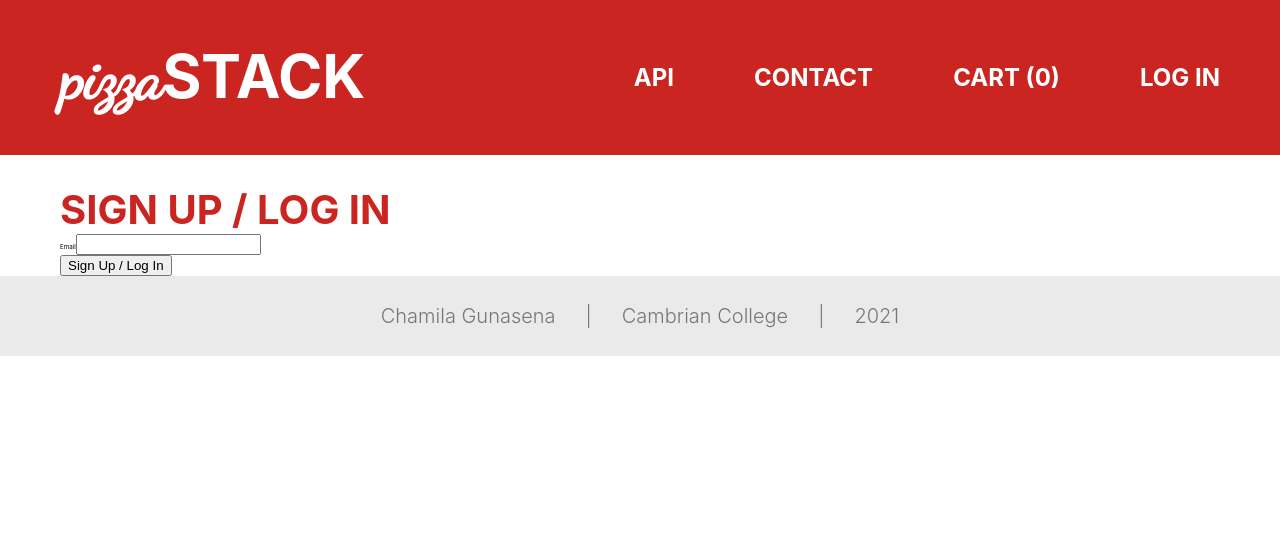
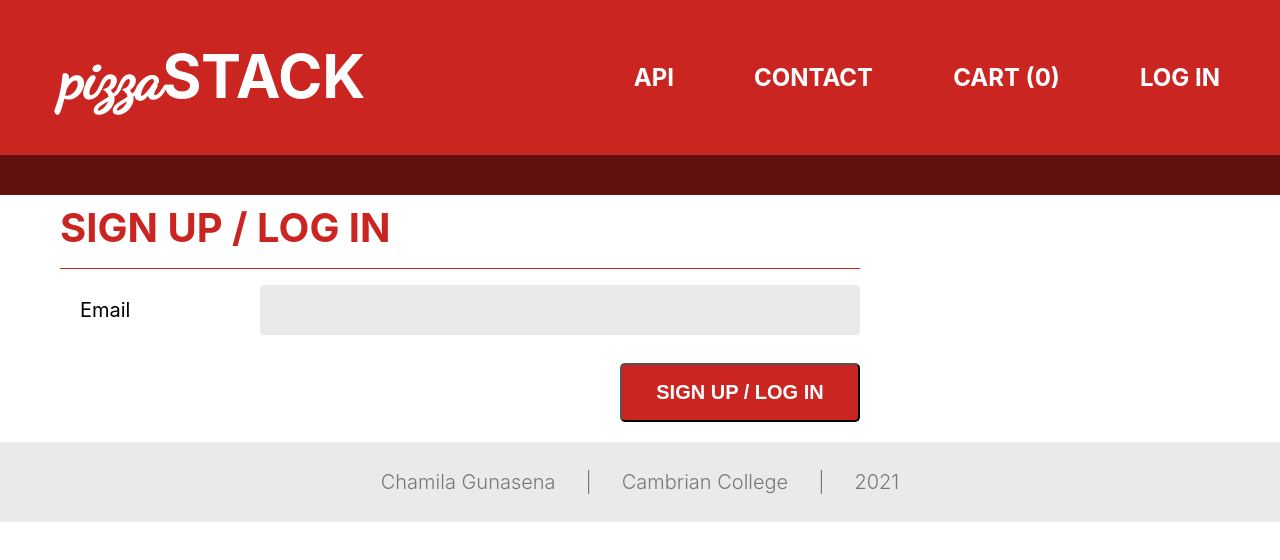
Before and after one commit to merq312/pizza-stack, a Next.js app: page /login in a window 1280 px wide. Shown: the top 560 px of the page. Built offline with nearby package versions, Linux system fonts and the light colour scheme; no server answers.

Commit message:
Cleaning up styles

```diff
--- a/components/cart/cart.component.jsx
+++ b/components/cart/cart.component.jsx
@@ -40,7 +40,10 @@ const Cart = ({ cartToggle }) => {
         ))}
       </div>
       <Link href="/checkout">
-        <div className={styles.checkout} onClick={() => toggleCartHidden()}>
+        <div
+          className={styles.checkoutButton}
+          onClick={() => toggleCartHidden()}
+        >
           Checkout
         </div>
       </Link>
--- a/components/cart/cart.module.scss
+++ b/components/cart/cart.module.scss
@@ -60,7 +60,7 @@
   cursor: pointer;
 }
 
-.checkout {
+.checkoutButton {
   width: 100%;
   background-color: #ca2521;
   font-size: 3rem;
@@ -69,4 +69,14 @@
   margin: 0 0.2rem;
   cursor: pointer;
   border-radius: 5px;
+
+  transition: all 0.2s ease;
+
+  &:hover {
+    transform: scale(1.02);
+  }
+
+  &:active {
+    transform: scale(1.02) translateY(2px);
+  }
 }
--- a/components/header/header.module.scss
+++ b/components/header/header.module.scss
@@ -5,6 +5,7 @@
   color: white;
   width: 100%;
   font-weight: bold;
+  border-bottom: 4rem solid #61120e;
 
   display: grid;
 
@@ -30,6 +31,8 @@
   .header {
     grid-template-columns: 1fr;
     grid-template-rows: 2fr 1fr;
+
+    border-bottom: none;
   }
 
   .title {
--- a/components/user-form/user-form.module.scss
+++ b/components/user-form/user-form.module.scss
@@ -37,7 +37,7 @@
   }
 }
 
-.order {
+.orderButton {
   width: 40%;
   align-self: center;
   text-transform: uppercase;
--- a/pages/_app.jsx
+++ b/pages/_app.jsx
@@ -2,7 +2,7 @@ import { Provider } from 'react-redux'
 import { useStore } from '../store'
 import Head from 'next/head'
 
-import '../styles/globals.css'
+import '../styles/globals.scss'
 import Header from '../components/header/header.component'
 import Footer from '../components/footer/footer.component'
 
--- a/pages/login.jsx
+++ b/pages/login.jsx
@@ -4,6 +4,7 @@ import { useUser } from '../lib/hooks'
 import { Magic } from 'magic-sdk'
 
 import styles from '../styles/LogIn.module.scss'
+import utilStyles from '../styles/utils.module.scss'
 
 const LogIn = () => {
   useUser({ redirectTo: '/', redirectIfFound: true })
@@ -44,16 +45,17 @@ const LogIn = () => {
 
   return (
     <main className={styles.main}>
-      <form className={styles.logIn} onSubmit={handleSubmit}>
+      <form className={styles.loginForm} onSubmit={handleSubmit}>
         <div className={styles.pageTitle}>Sign Up / Log In</div>
-        <label>
-          <span>Email</span>
+        <div className={utilStyles.separator} />
+        <div>
+          <label>Email</label>
           <input type="email" name="email" required />
-        </label>
+        </div>
 
-        <div className="submit">
-          <button type="submit">Sign Up / Log In</button>
-        </div>
+        <button type="submit" className={styles.loginButton}>
+          Sign Up / Log In
+        </button>
         {errorMsg && <p className="error">{errorMsg}</p>}
       </form>
     </main>
--- a/styles/LogIn.module.scss
+++ b/styles/LogIn.module.scss
@@ -1,7 +1,7 @@
 .main {
   grid-column: center-start / center-end;
-  display: grid;
-  grid-template-columns: 1fr min-content 1fr;
+  display: flex;
+  flex-direction: row;
 }
 
 .pageTitle {
@@ -12,17 +12,57 @@
   margin-top: 3rem;
 }
 
-.vertseparator {
-  height: 100%;
-  width: 1px;
-  background-color: #ca2521;
-  margin: 2rem;
+.loginForm {
+  font-size: 2rem;
+  width: 80rem;
+  display: flex;
+  flex-direction: column;
+  align-self: center;
+
+  div {
+    display: flex;
+    margin: 0.8rem 0;
+    align-items: center;
+  }
+
+  label {
+    flex: 0 0 20rem;
+    text-align: left;
+    padding: 0 2rem;
+  }
+
+  input {
+    flex: 1 1;
+    min-width: 0;
+    height: 5rem;
+    padding: 0 2rem;
+    background-color: #eaeaea;
+    padding: 6px;
+    border: none;
+    border-radius: 4px;
+  }
 }
 
-.LogIn {
-  height: 50rem;
+.loginButton {
+  width: 30%;
+  align-self: end;
+  text-transform: uppercase;
+  font-weight: bold;
+  color: #fff;
+  background-color: #ca2521;
+  font-size: 2rem;
+  text-align: center;
+  padding: 1.6rem;
+  margin: 2rem 0;
+  cursor: pointer;
+  border-radius: 5px;
+  transition: all 0.2s ease;
+
+  &:hover {
+    transform: scale(1.02);
+  }
+
+  &:active {
+    transform: scale(1.02) translateY(2px);
+  }
 }
-
-.signUp {
-  height: 50rem;
-}
--- /dev/null
+++ b/styles/utils.module.scss
@@ -0,0 +1,6 @@
+.separator {
+  background-color: #ca2521;
+  width: 100%;
+  height: 1px;
+  margin: 2rem 0;
+}
```
Also changed, not shown: components/user-form/user-form.component.jsx (+16 -10 lines), pages/checkout.jsx (+6 -5 lines), styles/Checkout.module.scss (+0 -7 lines), public/pizza-2.jpg, styles/globals.scss (renamed from styles/globals.css), 1 other file (tests, documents, lock files or other folders).
